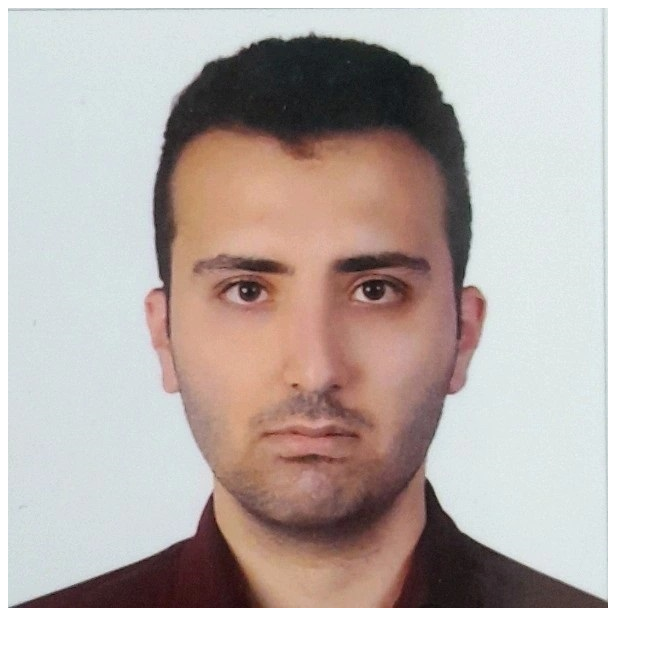
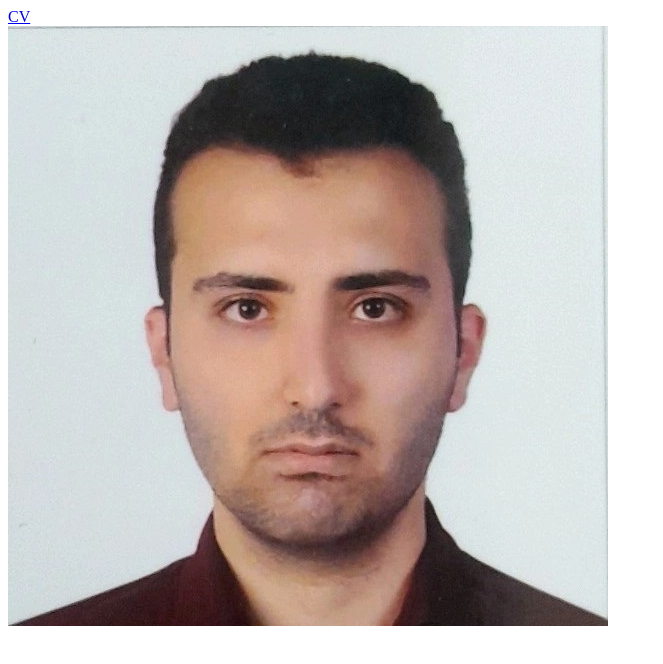
Before and after one commit to babak23/babak23.github.io, a plain HTML site: page index.html in a window 1280 px wide. Shown: the whole page, without its empty margins (0-663 px from the left). Drawn offline with Linux system fonts and the light colour scheme.

Commit message:
Update index.html

```diff
--- a/index.html
+++ b/index.html
@@ -1 +1,3 @@
+<a href=https://github.com/babak23/babak23.github.io/blob/main/CV.pdf>CV</a>
+<br/>
 <img src="https://raw.githubusercontent.com/babak23/babak23.github.io/refs/heads/main/BN.jpg" />
```
